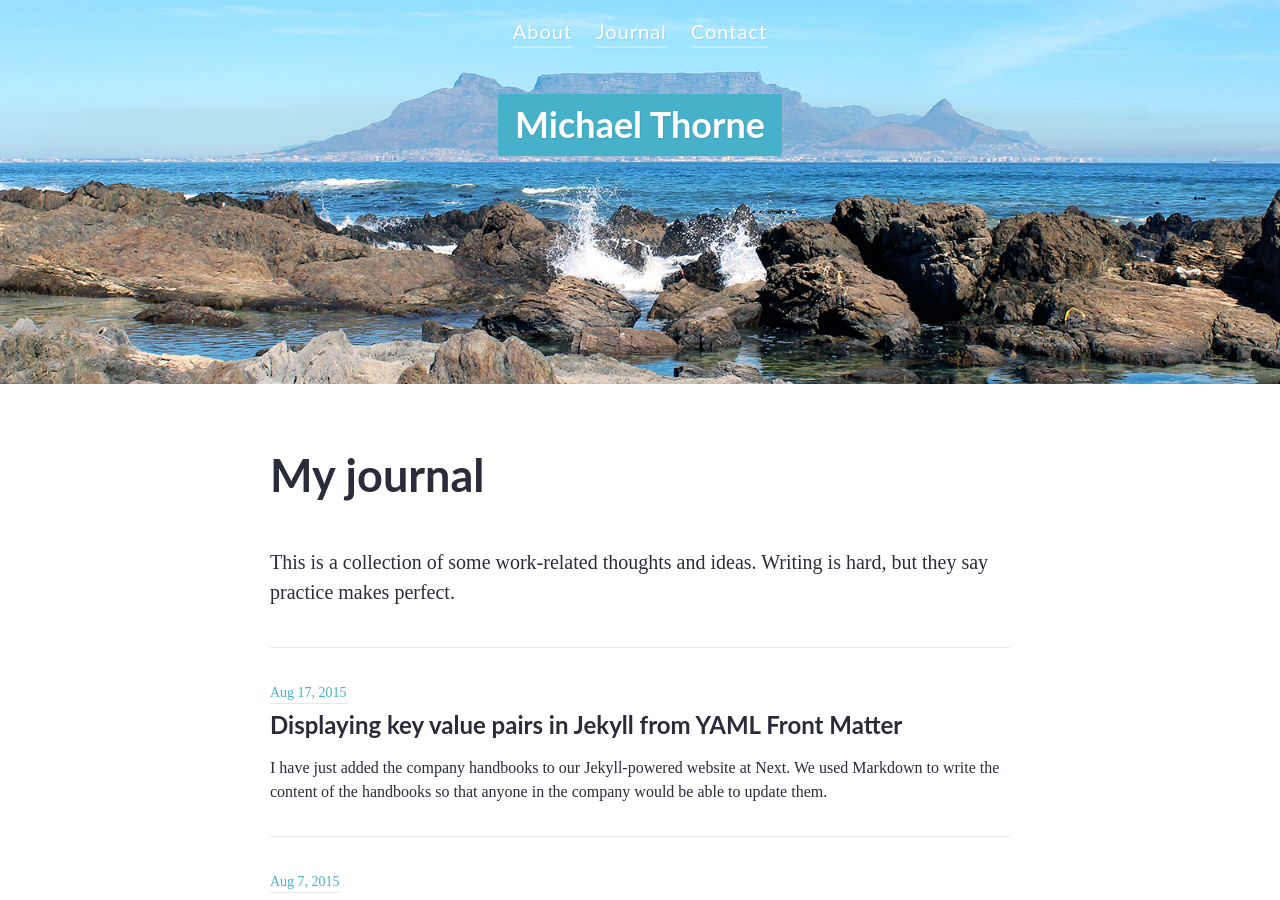
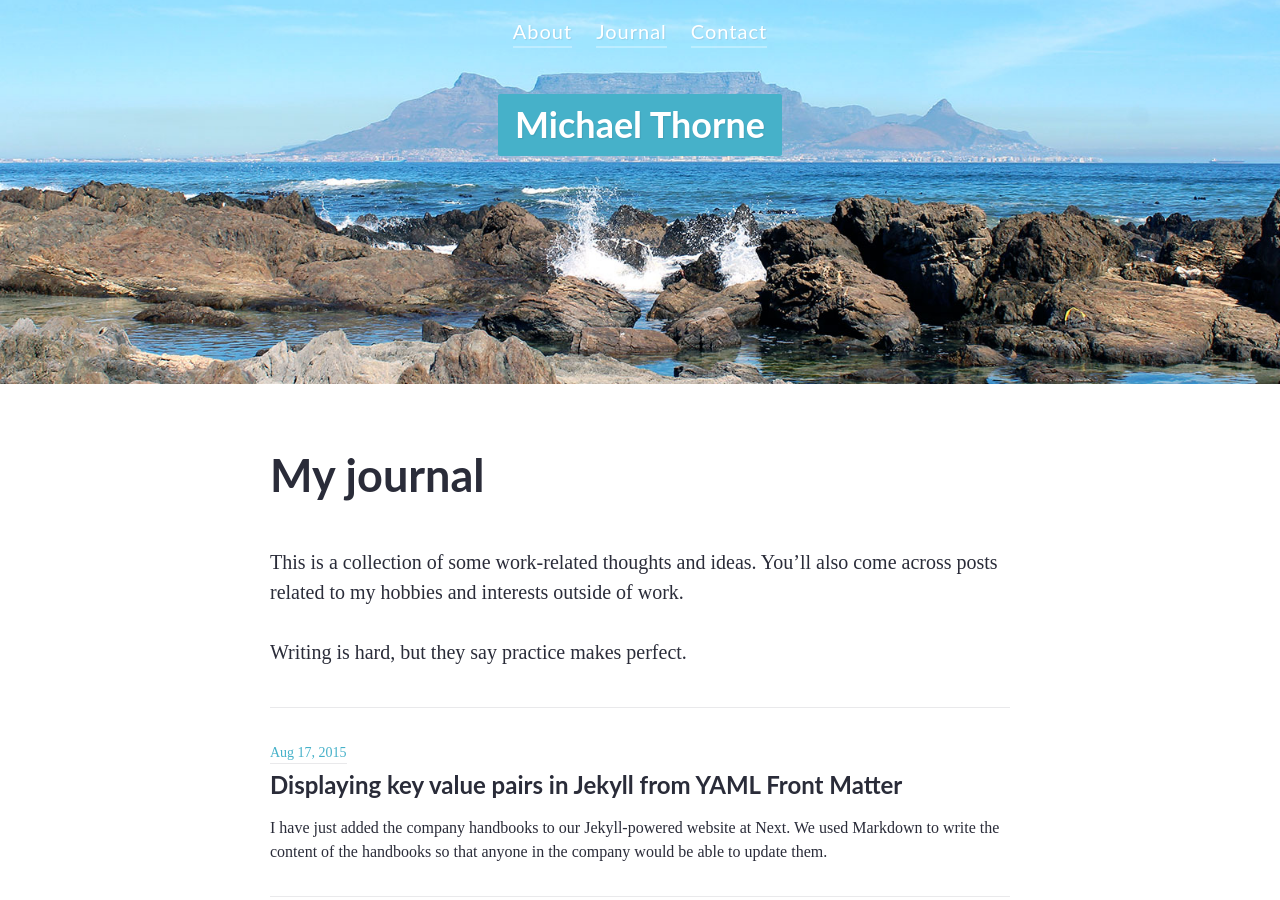
Before and after one commit to michaelthorne/michaelthorne.github.io, a Jekyll site: the page built from journal.md, in a window 1280 px wide and 900 px high. Built offline with Jekyll 4.4.1, drawn with Linux system fonts in a browser that asks for light colours; some web fonts are replaced.

Commit message:
Copy update

```diff
--- a/journal.md
+++ b/journal.md
@@ -11,4 +11,6 @@ lastmod: 2015-06-08
 
 ## My journal
 
-This is a collection of some work-related thoughts and ideas. Writing is hard, but they say practice makes perfect.
+This is a collection of some work-related thoughts and ideas. You’ll also come across posts related to my hobbies and interests outside of work.
+
+Writing is hard, but they say practice makes perfect.
```
